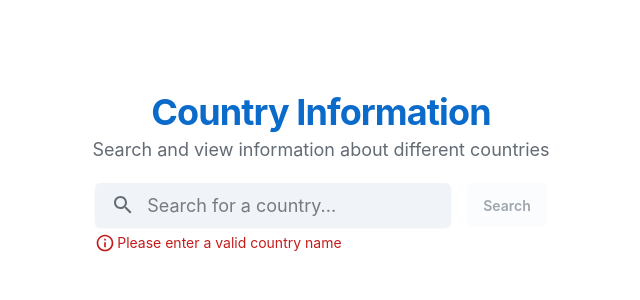
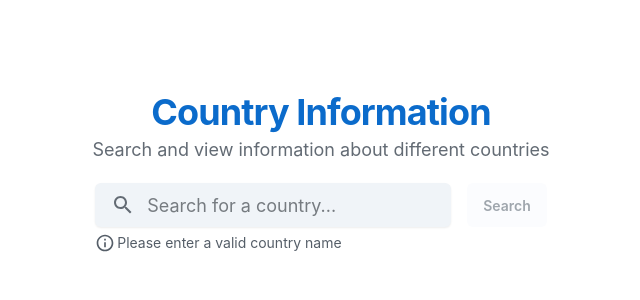
Before and after one commit to girumel/country-info, a React (Create React App) app: page / in a window 1280 px wide. Shown: the top 300 px of the page, without its empty margins (319-959 px from the left). Built offline with nearby package versions, Linux system fonts and the light colour scheme.

Commit message:
Fix validation message

```diff
--- a/src/components/SearchBar.tsx
+++ b/src/components/SearchBar.tsx
@@ -12,12 +12,14 @@ const SearchBar: React.FC = () => {
 
   const handleSearch = async (event: any) => {
     event.preventDefault();
-    if (validateInput(input)) {
-      const country = await getCountry(input);
-      if (country) {
-        setCountry(country[0]);
-      } else {
-        setCountry(null);
+    if (!validateInput(input)) {
+      setCountry(null);
+    } else {
+        const country = await getCountry(input);
+        if (country) {
+          setCountry(country[0]);
+        } else {
+          setCountry(null);
       }
     }
   };
@@ -48,7 +50,7 @@ const SearchBar: React.FC = () => {
           </Button>
         </Stack>
         {!validateInput(input) && (
-          <FormControl error>
+          <FormControl>
             <FormHelperText>
               <InfoOutlined fontSize="small" />
               Please enter a valid country name
@@ -60,4 +62,5 @@ const SearchBar: React.FC = () => {
     </>
   );
 };
+
 export default SearchBar;
```
